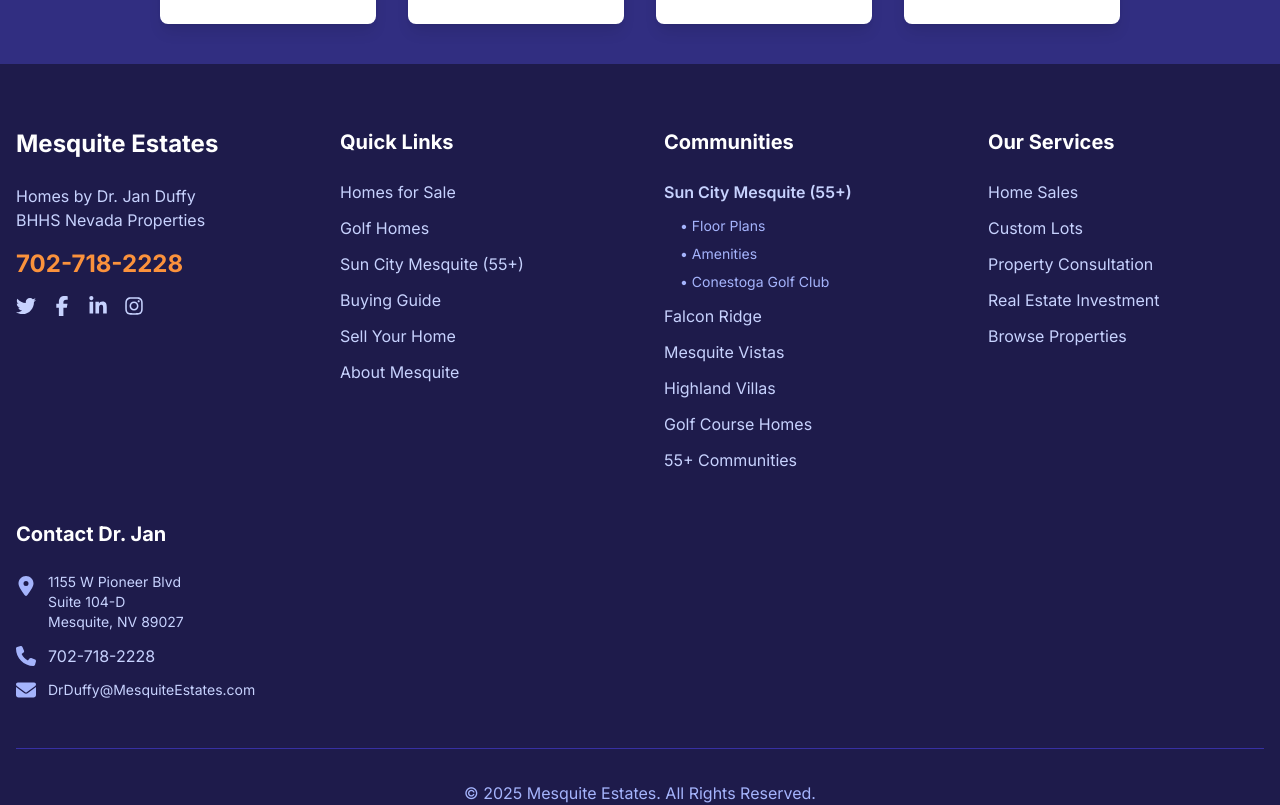
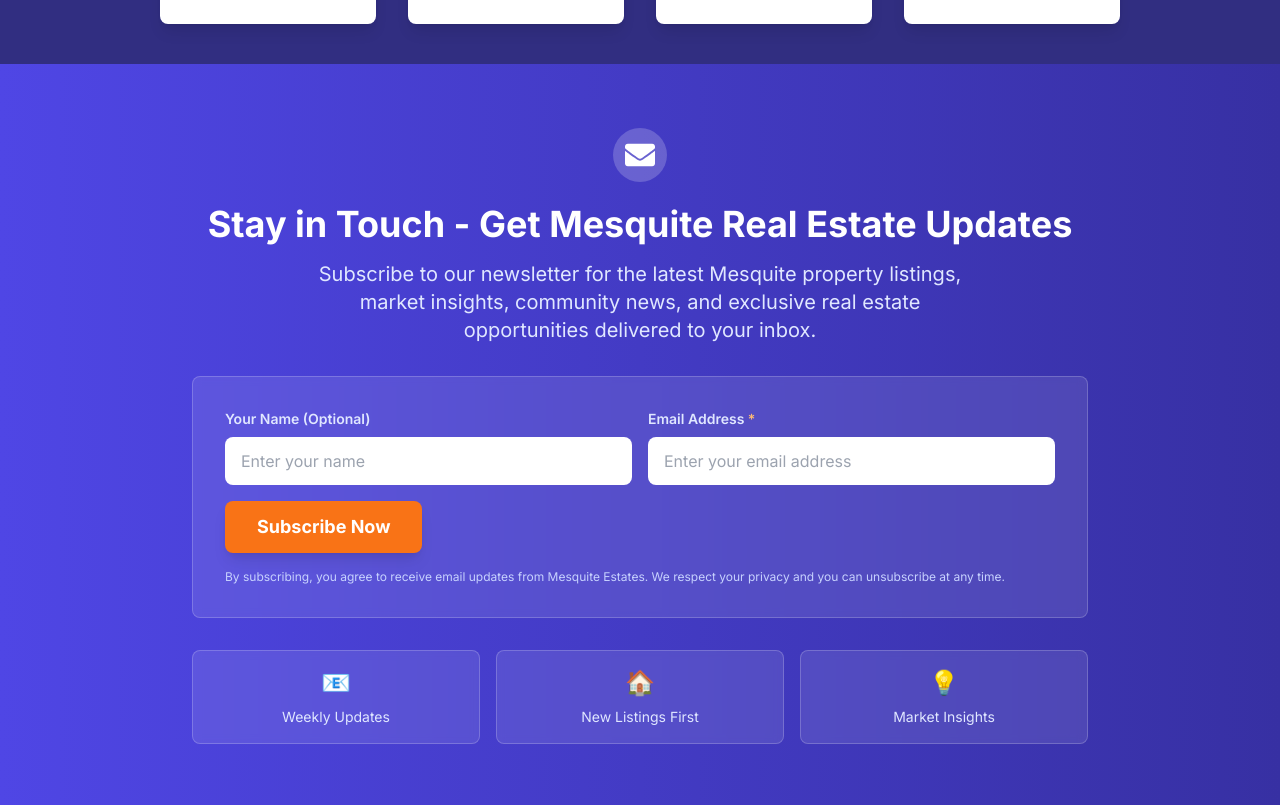
Before and after one commit to DrJanDuffy/mesquiteestates.com, a Next.js app: page / in a window 1280 px wide. Shown: the part 3264-4069 px from the top of the page. Built offline with nearby package versions, Linux system fonts and the light colour scheme.

Commit message:
Add Newsletter component (TouchBase style) to key pages - Services, Homepage, About Mesquite, Contact

```diff
--- a/src/app/About_Mesquite/page.tsx
+++ b/src/app/About_Mesquite/page.tsx
@@ -4,6 +4,7 @@
 import Image from "next/image";
 import Navbar from "@/components/common/Navbar";
 import Footer from "@/components/common/Footer";
+import Newsletter from "@/components/common/Newsletter";
 import Link from "next/link";
 import { FaMapMarkerAlt, FaMountain, FaGolfBall, FaUmbrellaBeach, FaTree, FaRoute } from "react-icons/fa";
 
@@ -359,6 +360,7 @@
           </div>
         </section>
       </div>
+      <Newsletter />
       <Footer />
     </>
   );
--- a/src/app/Contact_us/page.tsx
+++ b/src/app/Contact_us/page.tsx
@@ -5,6 +5,7 @@
 import { FaPhoneAlt, FaEnvelope, FaMapMarkerAlt } from "react-icons/fa";
 import Navbar from "@/components/common/Navbar";
 import Footer from "@/components/common/Footer";
+import Newsletter from "@/components/common/Newsletter";
 
 export default function Contact() {
   return (
--- a/src/app/Services/page.tsx
+++ b/src/app/Services/page.tsx
@@ -5,6 +5,7 @@
 import Link from "next/link";
 import Navbar from "@/components/common/Navbar";
 import Footer from "@/components/common/Footer";
+import Newsletter from "@/components/common/Newsletter";
 import { FaCheckCircle, FaUserTie, FaCog, FaChartLine } from 'react-icons/fa';
 
 export default function Services() {
@@ -241,6 +242,7 @@
         </div>
       </section>
     </div>
+    <Newsletter />
     <Footer/>
     </>
   );
--- a/src/app/page.tsx
+++ b/src/app/page.tsx
@@ -7,6 +7,7 @@
 import Agents from "@/components/ui/home/Agents";
 import Footer from "@/components/common/Footer";
 import FloatingCTA from "@/components/common/FloatingCTA";
+import Newsletter from "@/components/common/Newsletter";
 import StructuredData from "@/components/seo/StructuredData";
 
 export default function Home() {
@@ -20,6 +21,7 @@
       <Agents />
       <Choose_us />
       <Reviews />
+      <Newsletter />
       <FloatingCTA />
       <Footer />
     </>
--- /dev/null
+++ b/src/components/common/Newsletter.tsx
@@ -0,0 +1,133 @@
+"use client";
+
+import React, { useState } from "react";
+import { FaEnvelope, FaCheckCircle } from "react-icons/fa";
+
+export default function Newsletter() {
+  const [email, setEmail] = useState("");
+  const [name, setName] = useState("");
+  const [isSubmitting, setIsSubmitting] = useState(false);
+  const [isSuccess, setIsSuccess] = useState(false);
+
+  const handleSubmit = async (e: React.FormEvent) => {
+    e.preventDefault();
+    setIsSubmitting(true);
+
+    // Simulate API call - replace with actual newsletter API endpoint
+    try {
+      // TODO: Replace with actual newsletter signup API
+      // await fetch('/api/newsletter', {
+      //   method: 'POST',
+      //   headers: { 'Content-Type': 'application/json' },
+      //   body: JSON.stringify({ email, name }),
+      // });
+
+      // Simulate API delay
+      await new Promise((resolve) => setTimeout(resolve, 1000));
+
+      setIsSuccess(true);
+      setEmail("");
+      setName("");
+
+      // Reset success message after 5 seconds
+      setTimeout(() => {
+        setIsSuccess(false);
+      }, 5000);
+    } catch (error) {
+      console.error("Newsletter signup error:", error);
+      alert("Something went wrong. Please try again.");
+    } finally {
+      setIsSubmitting(false);
+    }
+  };
+
+  return (
+    <section className="bg-gradient-to-r from-indigo-600 to-indigo-800 text-white py-16 px-4 sm:px-6 lg:px-8">
+      <div className="max-w-4xl mx-auto">
+        <div className="text-center mb-8">
+          <div className="inline-block bg-white/20 rounded-full p-3 mb-4">
+            <FaEnvelope className="text-3xl text-white" />
+          </div>
+          <h2 className="text-3xl sm:text-4xl font-bold mb-4">
+            Stay in Touch - Get Mesquite Real Estate Updates
+          </h2>
+          <p className="text-lg sm:text-xl text-indigo-100 max-w-2xl mx-auto">
+            Subscribe to our newsletter for the latest Mesquite property listings, market insights,
+            community news, and exclusive real estate opportunities delivered to your inbox.
+          </p>
+        </div>
+
+        {isSuccess ? (
+          <div className="bg-white/10 backdrop-blur-sm rounded-lg p-8 text-center border border-white/20">
+            <FaCheckCircle className="text-4xl text-green-300 mx-auto mb-4" />
+            <h3 className="text-2xl font-bold mb-2">Thank You for Subscribing!</h3>
+            <p className="text-indigo-100">
+              You&apos;ve been successfully added to our newsletter. Check your inbox for a confirmation email.
+            </p>
+          </div>
+        ) : (
+          <form onSubmit={handleSubmit} className="bg-white/10 backdrop-blur-sm rounded-lg p-6 sm:p-8 border border-white/20">
+            <div className="flex flex-col sm:flex-row gap-4 mb-4">
+              <div className="flex-1">
+                <label htmlFor="newsletter-name" className="block text-sm font-semibold mb-2 text-indigo-100">
+                  Your Name (Optional)
+                </label>
+                <input
+                  type="text"
+                  id="newsletter-name"
+                  value={name}
+                  onChange={(e) => setName(e.target.value)}
+                  className="w-full px-4 py-3 rounded-lg text-gray-900 focus:outline-none focus:ring-2 focus:ring-orange-400 focus:ring-offset-2 focus:ring-offset-indigo-800"
+                  placeholder="Enter your name"
+                />
+              </div>
+              <div className="flex-1">
+                <label htmlFor="newsletter-email" className="block text-sm font-semibold mb-2 text-indigo-100">
+                  Email Address <span className="text-orange-300">*</span>
+                </label>
+                <input
+                  type="email"
+                  id="newsletter-email"
+                  value={email}
+                  onChange={(e) => setEmail(e.target.value)}
+                  required
+                  className="w-full px-4 py-3 rounded-lg text-gray-900 focus:outline-none focus:ring-2 focus:ring-orange-400 focus:ring-offset-2 focus:ring-offset-indigo-800"
+                  placeholder="Enter your email address"
+                />
+              </div>
+            </div>
+
+            <button
+              type="submit"
+              disabled={isSubmitting}
+              className="w-full sm:w-auto bg-orange-500 hover:bg-orange-600 text-white font-bold text-lg px-8 py-3 rounded-lg transition duration-300 shadow-lg disabled:opacity-50 disabled:cursor-not-allowed"
+              aria-label="Subscribe to newsletter"
+            >
+              {isSubmitting ? "Subscribing..." : "Subscribe Now"}
+            </button>
+
+            <p className="text-xs text-indigo-200 mt-4">
+              By subscribing, you agree to receive email updates from Mesquite Estates.
+              We respect your privacy and you can unsubscribe at any time.
+            </p>
+          </form>
+        )}
+
+        <div className="mt-8 grid grid-cols-1 sm:grid-cols-3 gap-4 text-center">
+          <div className="bg-white/10 backdrop-blur-sm rounded-lg p-4 border border-white/20">
+            <div className="text-2xl font-bold text-orange-300 mb-2">📧</div>
+            <p className="text-sm text-indigo-100">Weekly Updates</p>
+          </div>
+          <div className="bg-white/10 backdrop-blur-sm rounded-lg p-4 border border-white/20">
+            <div className="text-2xl font-bold text-orange-300 mb-2">🏠</div>
+            <p className="text-sm text-indigo-100">New Listings First</p>
+          </div>
+          <div className="bg-white/10 backdrop-blur-sm rounded-lg p-4 border border-white/20">
+            <div className="text-2xl font-bold text-orange-300 mb-2">💡</div>
+            <p className="text-sm text-indigo-100">Market Insights</p>
+          </div>
+        </div>
+      </div>
+    </section>
+  );
+}
```
